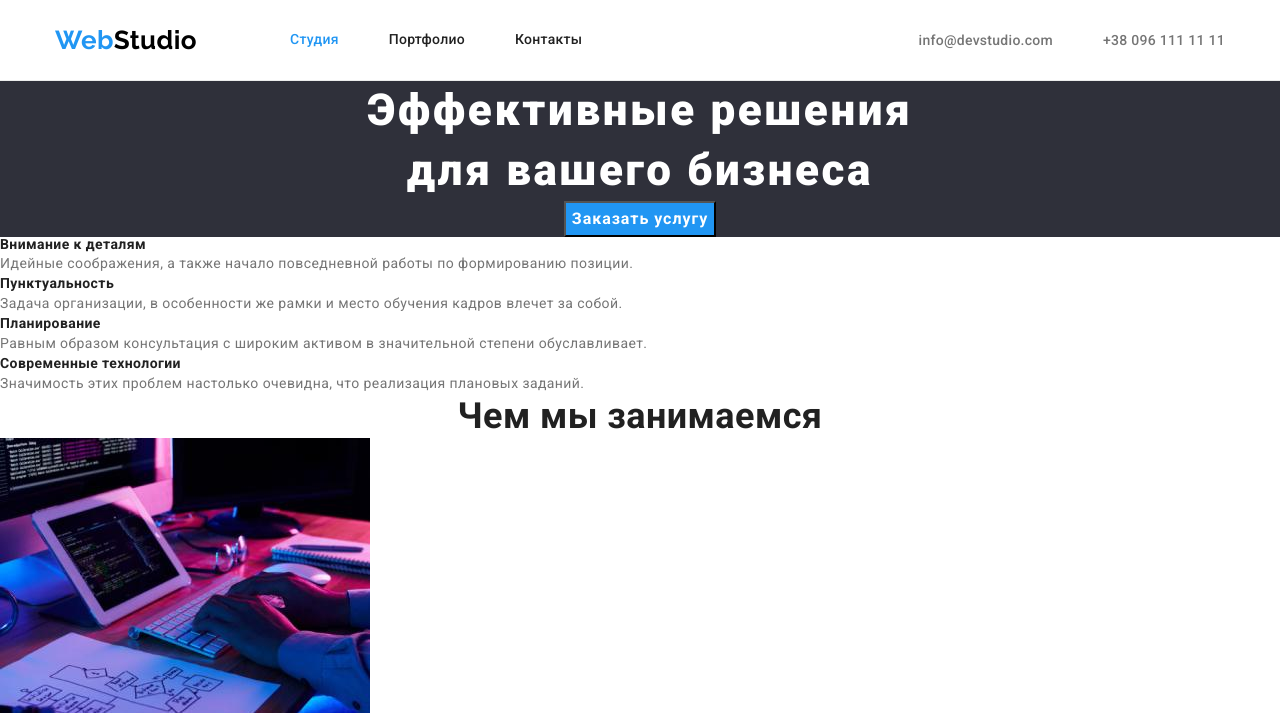
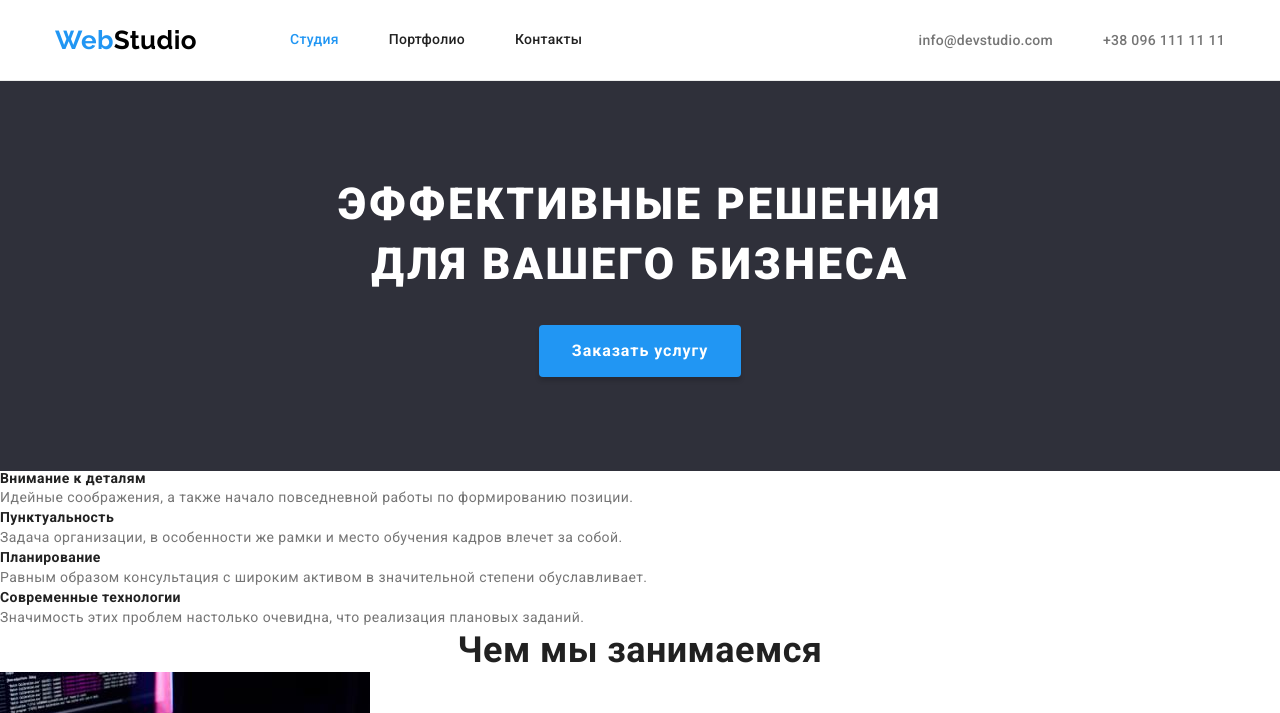
Before and after one commit to BogdanGoIT/goit-markup-hw-03, a plain HTML site: page index.html in a window 1280 px wide. Shown: the top 713 px of the page. Drawn offline with Linux system fonts and the light colour scheme.

Commit message:
оформляет секцию hero

```diff
--- a/css/styles.css
+++ b/css/styles.css
@@ -86,6 +86,11 @@ body {
 
 /* Site nav */
 
+.section {
+  padding-top: 94px;
+  padding-bottom: 94px;
+}
+
 .site-nav {
   display: flex;
   margin-left: 93px;
@@ -143,21 +148,27 @@ body {
   font-weight: 900;
   font-size: 44px;
   line-height: 1.36;
-  text-align: center;
   letter-spacing: 0.06em;
+  text-transform: uppercase;
+
+  margin-bottom: 30px;
   color: var(--white-color);
 }
 
 .hero-btn {
-  font-family: inherit;
   font-weight: 700;
   font-size: 16px;
   line-height: 1.87;
+  letter-spacing: 0.06em;
 
-  letter-spacing: 0.06em;
   color: var(--white-color);
   background-color: var(--acent-color);
-  cursor: pointer;
+
+  min-width: 200px;
+  padding: 10px 32px;
+  box-shadow: 0px 4px 4px rgba(0, 0, 0, 0.15);
+  border-radius: 4px;
+  border: 1px solid transparent;
 }
 
 /* Feature */
--- a/index.html
+++ b/index.html
@@ -52,7 +52,7 @@
 
     <main>
         <!-- Герой -->
-        <section class="hero">
+        <section class="section hero">
             <h1 class="hero-title">Эффективные решения<br /> для вашего бизнеса</h1>
             <button type="button" class="hero-btn">Заказать услугу</button>
         </section>
```
